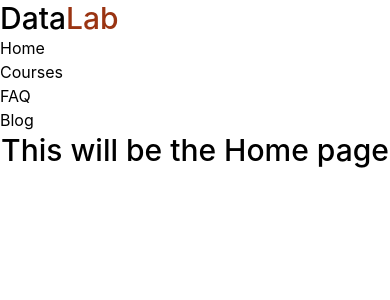
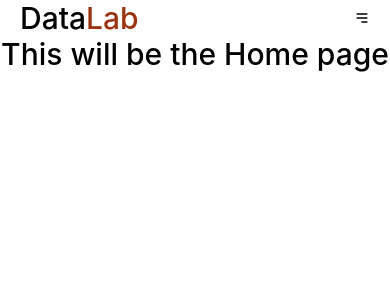
Before and after one commit to 0xkabir/datalab-client, a React (Create React App) app: page / in a window 390 px wide. Shown: the top 300 px of the page. Built offline with nearby package versions, Linux system fonts and the light colour scheme.

Commit message:
added basic responsive navbar

```diff
--- a/package.json
+++ b/package.json
@@ -8,6 +8,7 @@
     "@testing-library/user-event": "^13.5.0",
     "react": "^18.2.0",
     "react-dom": "^18.2.0",
+    "react-icons": "^4.6.0",
     "react-router-dom": "^6.4.2",
     "react-scripts": "5.0.1",
     "web-vitals": "^2.1.4"
--- a/src/pages/shared/NavBar/NavBar.js
+++ b/src/pages/shared/NavBar/NavBar.js
@@ -1,24 +1,42 @@
 import React from 'react';
-import { NavLink } from 'react-router-dom';
+import { useState } from 'react';
+import { Link, NavLink } from 'react-router-dom';
+import { HiMenuAlt3, HiX } from "react-icons/hi";
 
 const NavBar = () => {
+    const active = {
+        backgroundColor: "rgb(30 41 59)",
+        borderRadius: "5px",
+        padding: "5px 15px",
+        color: "white",
+        fontWeight: "700"
+    }
+
+    const [open, setOpen] = useState(false)
     return (
-        <nav>
-            <h2 className='text-3xl font-medium'>Data<span className='text-orange-800'>Lab</span></h2>
-            <ul>
-                <li>
-                    <NavLink to='/'>Home</NavLink>
-                </li>
-                <li>
-                    <NavLink to='/courses'>Courses</NavLink>
-                </li>
-                <li>
-                    <NavLink to='/faq'>FAQ</NavLink>
-                </li>
-                <li>
-                    <NavLink to='/blog'>Blog</NavLink>
-                </li>
-            </ul>
+        <nav className='flex justify-between items-center px-5'>
+            <Link to='/'><h2 className='text-3xl font-medium'>Data<span className='text-orange-800'>Lab</span></h2></Link>
+            <div>
+            <div onClick={()=>setOpen(!open)} className='text-right md:hidden'>
+                {open?<HiX/>:<HiMenuAlt3/>}
+            </div>
+            <div>
+            <ul className={`md:px-5 md:text-lg lg:text-base flex flex-col justify-center md:flex-row w-[50vw] md:w-full bg-white h-[100vh] md:h-auto absolute md:static top-10 duration-500 ease-in-out ${open?'right-0':'right-[-250px] hidden md:flex'}`}>
+                    <li className='px-3 relative'>
+                        <NavLink to='/home' style={({isActive})=>isActive?active:undefined}>Home</NavLink>
+                    </li>
+                    <li className='px-3 relative'>
+                        <NavLink to='/courses' style={({isActive})=>isActive?active:undefined}>Courses</NavLink>
+                    </li>
+                    <li className='px-3 relative'>
+                        <NavLink to='/faq' style={({isActive})=>isActive?active:undefined}>FAQ</NavLink>
+                    </li>
+                    <li className='px-3 relative'>
+                        <NavLink to='/blog' style={({isActive})=>isActive?active:undefined}>Blog</NavLink>
+                    </li>
+                </ul>
+            </div>
+            </div>
         </nav>
     );
 };
--- a/src/routes/routes.js
+++ b/src/routes/routes.js
@@ -7,6 +7,7 @@ import Home from "../pages/Home/Home";
 
 export const routes = createBrowserRouter([
     {path: '/', element: <Main></Main>, children: [
+        {path: '/home', element: <Home></Home>},
         {path: '/', element: <Home></Home>},
         {path: '/courses', element: <Courses></Courses>},
         {path: '/faq', element: <FAQ></FAQ>},
```
Also changed, not shown: 1 other file (tests, documents, lock files or other folders).
